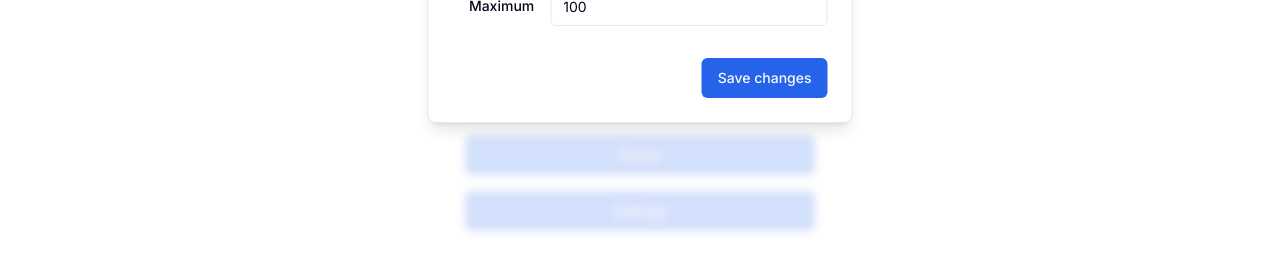
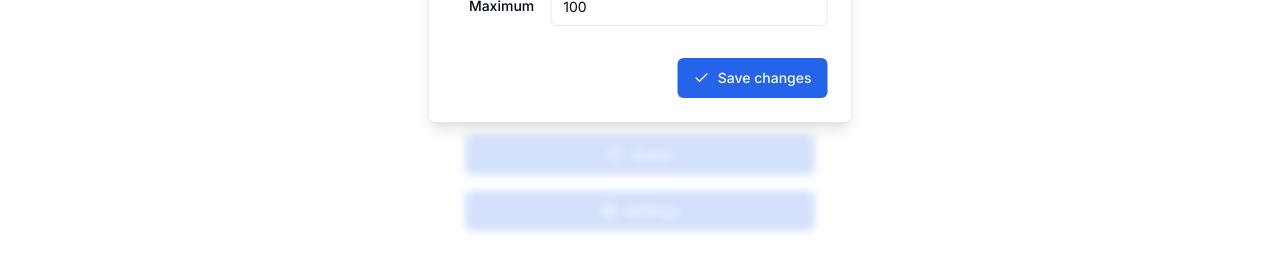
Before and after one commit to unzoid/HighOrLow, a Next.js app: page / in a window 1280 px wide. Both pictures are taken after a click on the button "Settings". Shown: the part 424-693 px from the top of the page. Built offline with nearby package versions, Linux system fonts and the light colour scheme.

Commit message:
New Icons and dialog fix

```diff
--- a/app/page.tsx
+++ b/app/page.tsx
@@ -3,6 +3,9 @@ import Link from "next/link";
 import { useState } from "react";
 import { siteConfig } from "@/config/site";
 import { Button } from "@/components/ui/button";
+import { HelpCircle } from 'lucide-react';
+import { Cog } from 'lucide-react';
+import { Check } from 'lucide-react';
 import {
     Card,
     CardContent,
@@ -14,6 +17,7 @@ import {
 import { Input } from "@/components/ui/input";
 import {
     Dialog,
+    DialogClose,
     DialogContent,
     DialogDescription,
     DialogFooter,
@@ -120,10 +124,10 @@ export default function IndexPage() {
                   style={{ WebkitAppearance: 'none', MozAppearance: 'textfield' }}
                 />
                 <Button className="w-full" onClick={handleGuess}>
-                  Guess
+                <HelpCircle className="mr-2 h-4 w-4" /> Guess
                 </Button>
                 <Button className="w-full mt-4" onClick={() => setShowSettings(true)}>
-                  Settings
+                <Cog className="mr-2 h-4 w-4" /> Settings
                 </Button>
               </div>
             </CardContent>
@@ -170,7 +174,11 @@ export default function IndexPage() {
                 </div>
               </div>
               <DialogFooter>
-                <Button onClick={handleSettingsSave}> Save changes </Button>
+              <DialogClose asChild>
+                <Button onClick={handleSettingsSave}>
+                <Check className="mr-2 h-4 w-4" /> Save changes
+                </Button>
+                </DialogClose>
               </DialogFooter>
             </DialogContent>
           </Dialog>
--- a/components/ui/dialog.tsx
+++ b/components/ui/dialog.tsx
@@ -1,3 +1,5 @@
+"use client"
+
 import * as React from "react"
 import * as DialogPrimitive from "@radix-ui/react-dialog"
 import { X } from "lucide-react"
@@ -9,6 +11,8 @@ const Dialog = DialogPrimitive.Root
 const DialogTrigger = DialogPrimitive.Trigger
 
 const DialogPortal = DialogPrimitive.Portal
+
+const DialogClose = DialogPrimitive.Close
 
 const DialogOverlay = React.forwardRef<
   React.ElementRef<typeof DialogPrimitive.Overlay>,
@@ -108,6 +112,7 @@ export {
   Dialog,
   DialogPortal,
   DialogOverlay,
+  DialogClose,
   DialogTrigger,
   DialogContent,
   DialogHeader,
```
